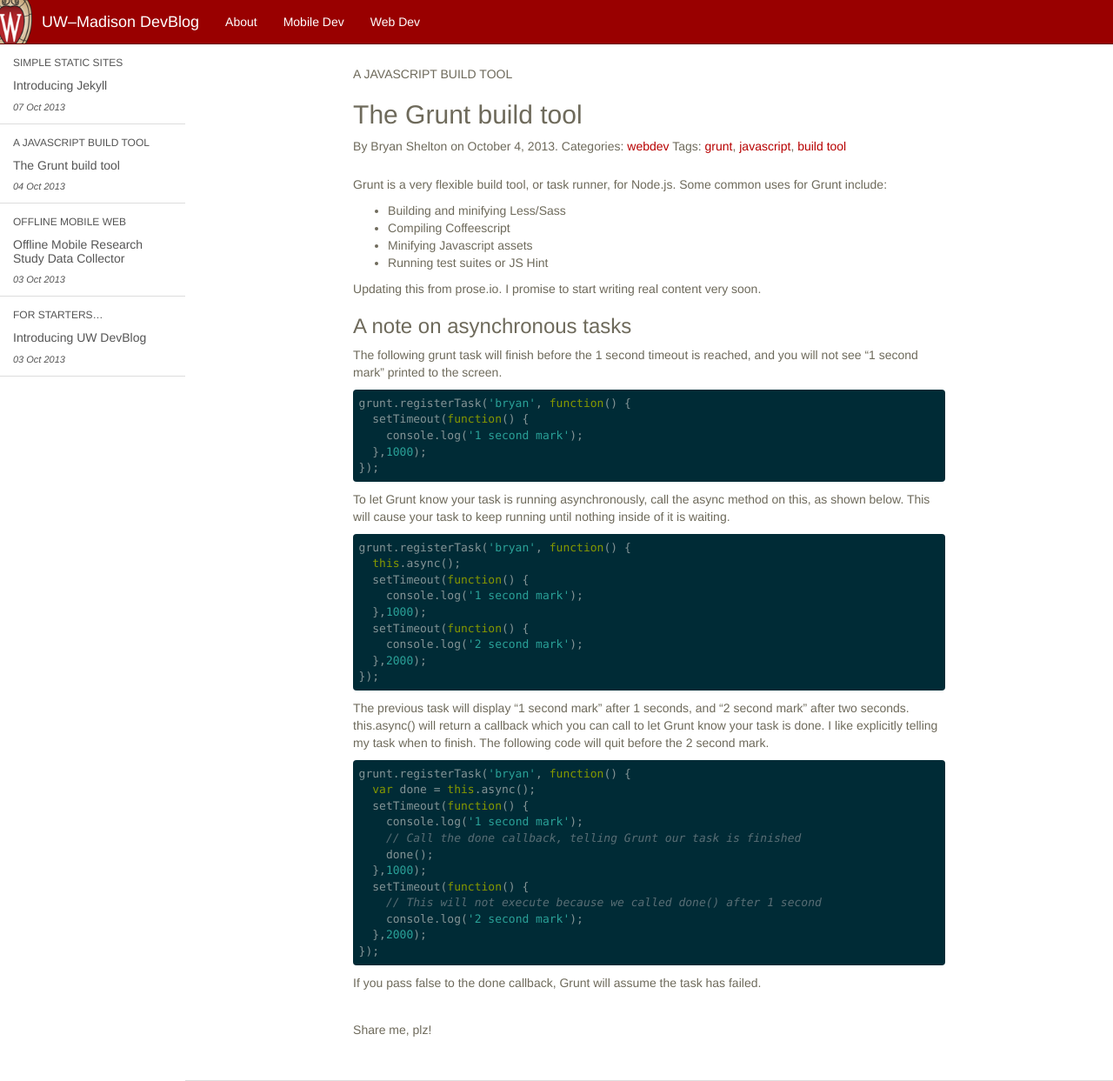
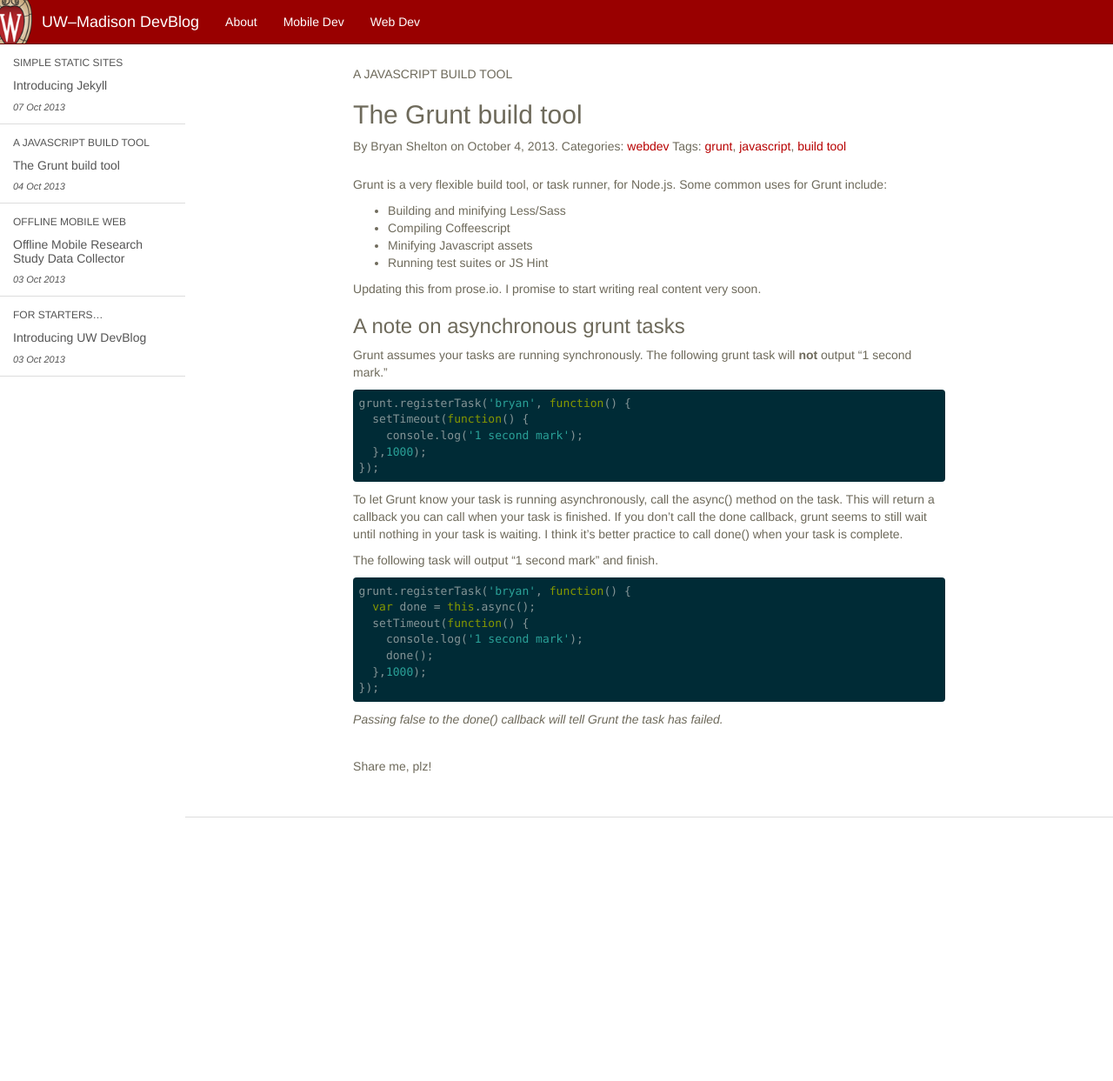
Before and after one commit to UWMadisonUcomm/devblog, a Jekyll site: the page built from _posts/2013-10-4-grunt-build-tool.markdown, in a window 1280 px wide and 1243 px high. Shown: the whole window at 87% size. Built offline with Jekyll 4.4.1, drawn with Linux system fonts in a browser that asks for light colours; nearby versions of some CDN libraries; Markdown is read by kramdown in place of the engine named in the settings.

Commit message:
Updated 2013-10-4-grunt-build-tool.markdown

````diff
--- a/_posts/2013-10-4-grunt-build-tool.markdown
+++ b/_posts/2013-10-4-grunt-build-tool.markdown
@@ -21,10 +21,9 @@
 
 Updating this from prose.io. I promise to start writing real content very soon.
 
-### A note on asynchronous tasks ###
+### A note on asynchronous grunt tasks ###
 
-The following grunt task will finish before the 1 second timeout is reached,
-and you will not see "1 second mark" printed to the screen.
+Grunt assumes your tasks are running synchronously. The following grunt task will **not** output "1 second mark."
 
 ```javascript
 grunt.registerTask('bryan', function() {
@@ -34,38 +33,17 @@
 });
 ```
 
-To let Grunt know your task is running asynchronously, call the async method on this, as shown below. This will cause your task to
-keep running until nothing inside of it is waiting.
+To let Grunt know your task is running asynchronously, call the async() method on the task. This will return a callback you can call when your task is finished. If you don't call the done callback, grunt seems to still wait until nothing in your task is waiting. I think it's better practice to call done() when your task is complete.
 
-```javascript
-grunt.registerTask('bryan', function() {
-  this.async();
-  setTimeout(function() {
-    console.log('1 second mark');
-  },1000);
-  setTimeout(function() {
-    console.log('2 second mark');
-  },2000);
-});
-```
-
-The previous task will display "1 second mark" after 1 seconds, and "2 second mark" after two seconds. this.async() will return
-a callback which you can call to let Grunt know your task is done. I like explicitly telling my task when to finish.
-The following code will quit before the 2 second mark.
+The following task will output "1 second mark" and finish.
 
 ```javascript
 grunt.registerTask('bryan', function() {
   var done = this.async();
   setTimeout(function() {
     console.log('1 second mark');
-    // Call the done callback, telling Grunt our task is finished
     done();
   },1000);
-  setTimeout(function() {
-    // This will not execute because we called done() after 1 second
-    console.log('2 second mark');
-  },2000);
 });
 ```
-
-If you pass false to the done callback, Grunt will assume the task has failed.
+_Passing false to the done() callback will tell Grunt the task has failed._
````
